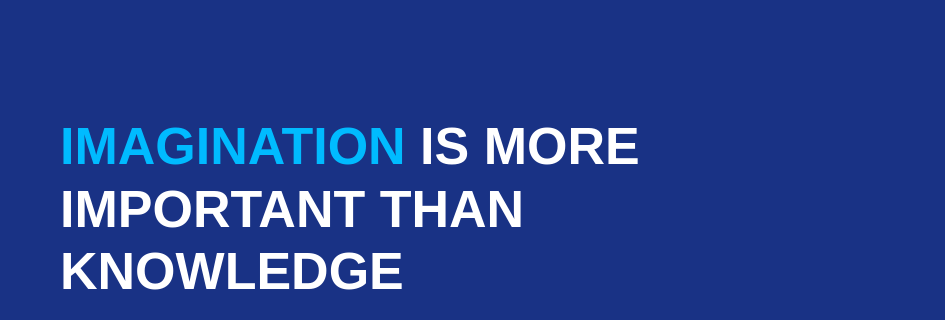
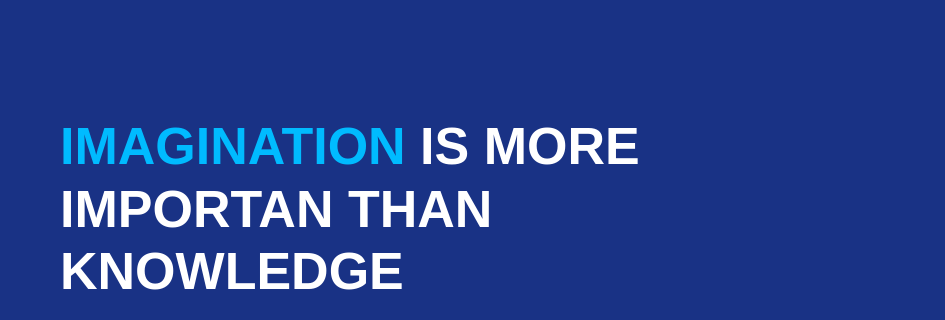
Before and after one commit to farazahmedmughal53-art/900, a plain HTML site: page index.html in a window 1280 px wide. Shown: the part 101-421 px from the top of the page, 0-945 px from the left. Drawn offline with Linux system fonts and the light colour scheme; grey boxes are pictures that could not be loaded; a script that the page names is missing.

Commit message:
Update index.html

```diff
--- a/index.html
+++ b/index.html
@@ -1952,7 +1952,7 @@ section.experience {
   <!-- Hero Section -->
   <section class="hero">
     <div class="hero-content">
-      <h1><span>IMAGINATION</span> IS MORE<br>IMPORTANT THAN KNOWLEDGE</h1>
+      <h1><span>IMAGINATION</span> IS MORE<br>IMPORTAN THAN KNOWLEDGE</h1>
       <p>Together we the people achieve more than any single person could ever do alone.</p>
       <button class="btn">GETTING STARTED →</button>
     </div>
@@ -2604,4 +2604,5 @@ Our brand blends comfort, creativity, and confidence in every stitch..</p>
     }
   </script>
 </body>
+
 </html>
```
